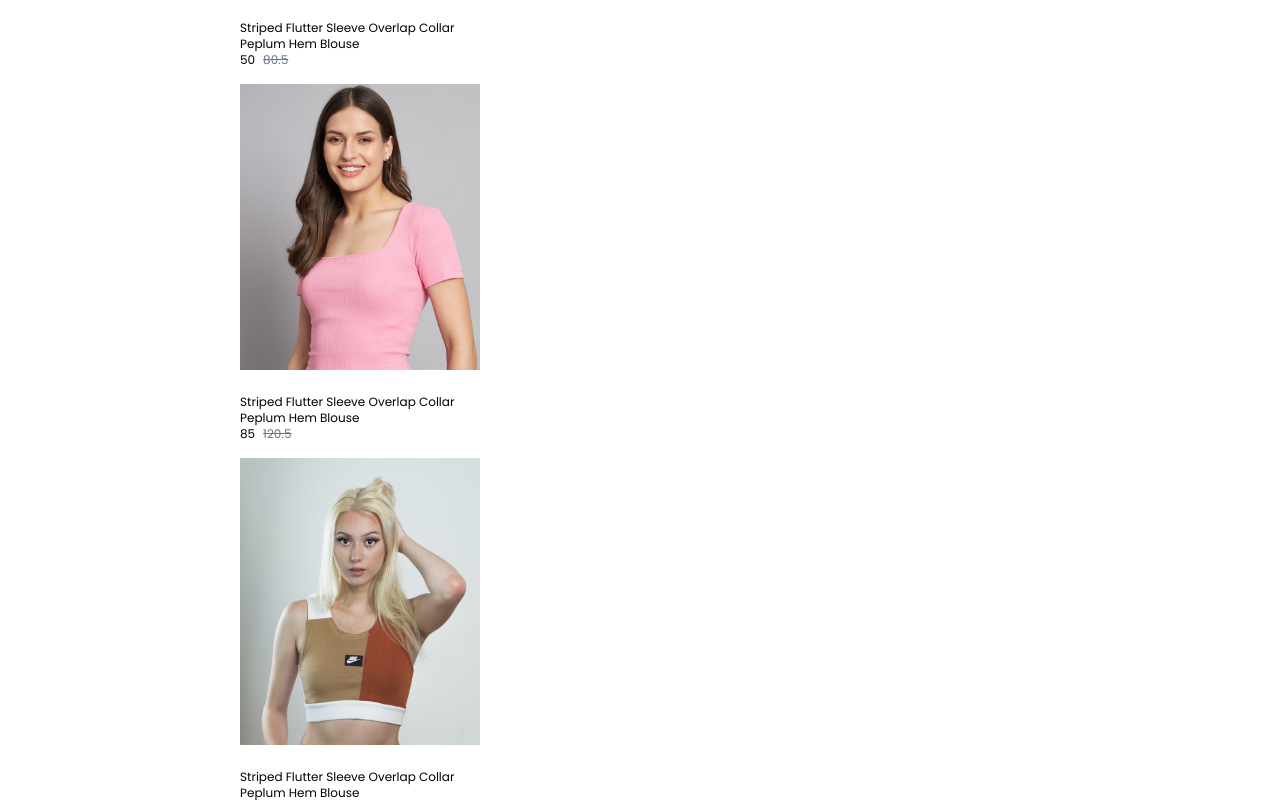
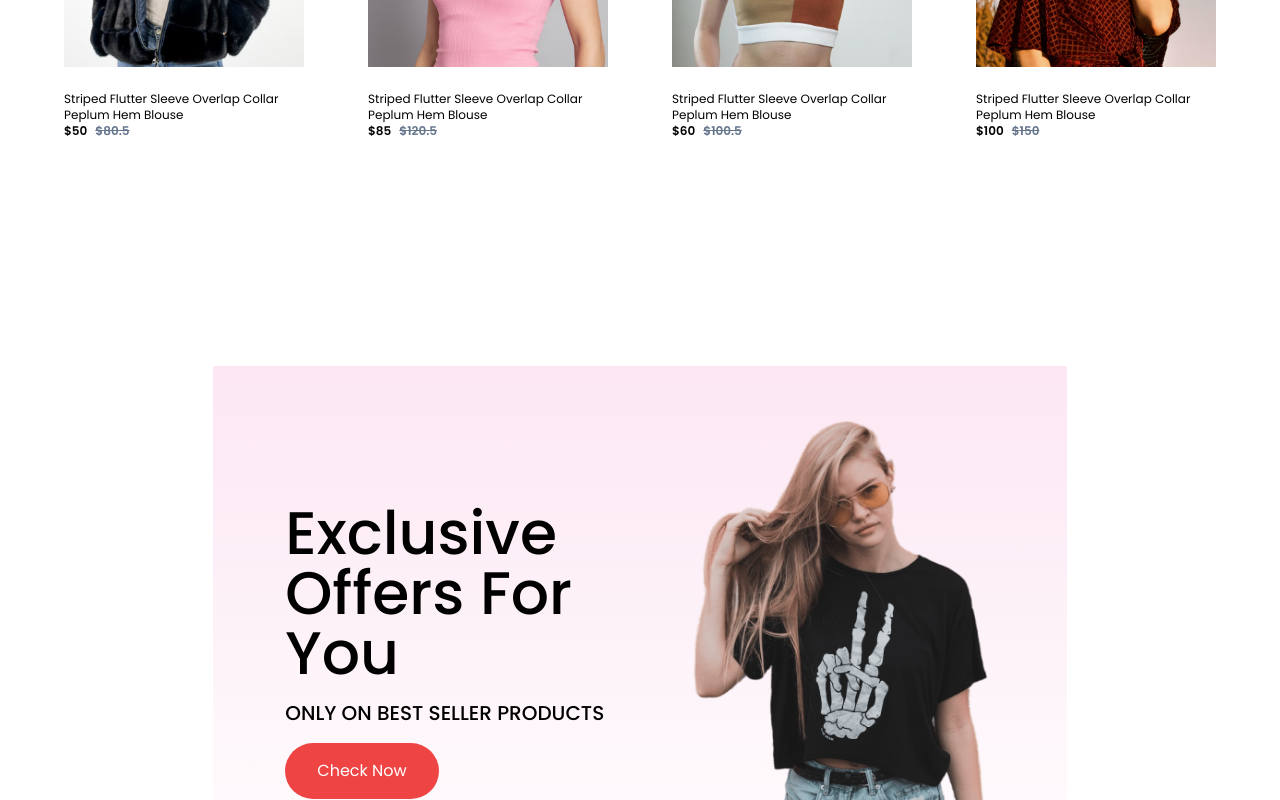
Before and after one commit to ast003/QuickCart, a React (Vite) app in the folder myapp/: page / in a window 1280 px wide. Shown: the part 1200-2000 px from the top of the page. Built offline with nearby package versions, Linux system fonts and the light colour scheme.

Commit message:
added offer section

```diff
--- a/myapp/src/Components/Item/Item.jsx
+++ b/myapp/src/Components/Item/Item.jsx
@@ -5,8 +5,8 @@ const Item = (props) => {
     <div className='w-60 transform transition-transform duration-300 hover:scale-105'>
       <img className='mb-6 'src={props.image}></img>
       <p className='text-xs'>{props.name}</p>
-      <div className='item-prices text-xs mb-4'>
-         {props.new_price}<span className='line-through text-slate-500 px-2'>{props.old_price}</span>
+      <div className='item-prices text-xs mb-4 font-semibold'>
+         ${props.new_price}<span className='line-through text-slate-500 px-2'>${props.old_price}</span>
         </div>
     </div>
   )
--- /dev/null
+++ b/myapp/src/Components/Offers/Offers.jsx
@@ -0,0 +1,22 @@
+import React from 'react';
+import exclusive_image from '../Assets/exclusive_image.png';
+
+const Offers = () => {
+  return (
+    <div className='flex justify-center items-center h-screen mt-24'>
+      <div className='bg-gradient-to-b from-pink-100 to-white w-8/12 p-8 flex flex-row justify-between items-center relative'>
+        <div className='text-left px-10'>
+          <h1 className='text-6xl font-medium'>Exclusive</h1>
+          <h1 className='text-6xl font-medium'>Offers For You</h1>
+          <p className='mt-4 text-xl font-medium'>ONLY ON BEST SELLER PRODUCTS</p>
+          <button className='mt-4 px-8 py-4 bg-red-500 text-white rounded-full'>Check Now</button>
+        </div>
+        <div className='w-1/2'>
+          <img src={exclusive_image} alt='Exclusive' className='max-w-full h-auto' />
+        </div>
+      </div>
+    </div>
+  );
+}
+
+export default Offers;
--- a/myapp/src/Components/Popular/Popular.jsx
+++ b/myapp/src/Components/Popular/Popular.jsx
@@ -3,16 +3,20 @@ import data_product from '../Assets/data'
 import Item from '../Item/Item'
 const Popular = () => {
   return (
-    <div className='popular px-60'>
-        <h1 className='text-3xl'>POPULAR IN WOMEN</h1>
-        <hr/>
-        <div className='popular-item'>
-        {data_product.map((item,i)=>{
-            return <Item key={i} id={item.id} name={item.name} image={item.image} new_price={item.new_price} old_price={item.old_price}/>
+    <div className='popular'>
+      <h1 className='text-4xl font-semibold flex justify-center mb-4'>POPULAR IN WOMEN</h1>
+      <hr className='border-t-4 border-black w-1/6 mx-auto mb-12' />
+      <div className='flex gap-x-16 justify-center'>
+        {data_product.map((item, i) => {
+          return <Item key={i}
+          id={item.id}
+          name={item.name}
+          image={item.image}
+          new_price={item.new_price}
+          old_price={item.old_price} />
         }
-    )}
-
-        </div>
+        )}
+      </div>
     </div>
   )
 }
--- a/myapp/src/Pages/Shop.jsx
+++ b/myapp/src/Pages/Shop.jsx
@@ -1,12 +1,14 @@
 import React from 'react'
 import Hero from '../Components/Hero/Hero'
 import Popular from '../Components/Popular/Popular';
+import Offers from '../Components/Offers/Offers';
 
 const Shop = () => {
   return (
     <div>
     <Hero/>
     <Popular/>
+    <Offers/>
     </div>
   )
 }
```
